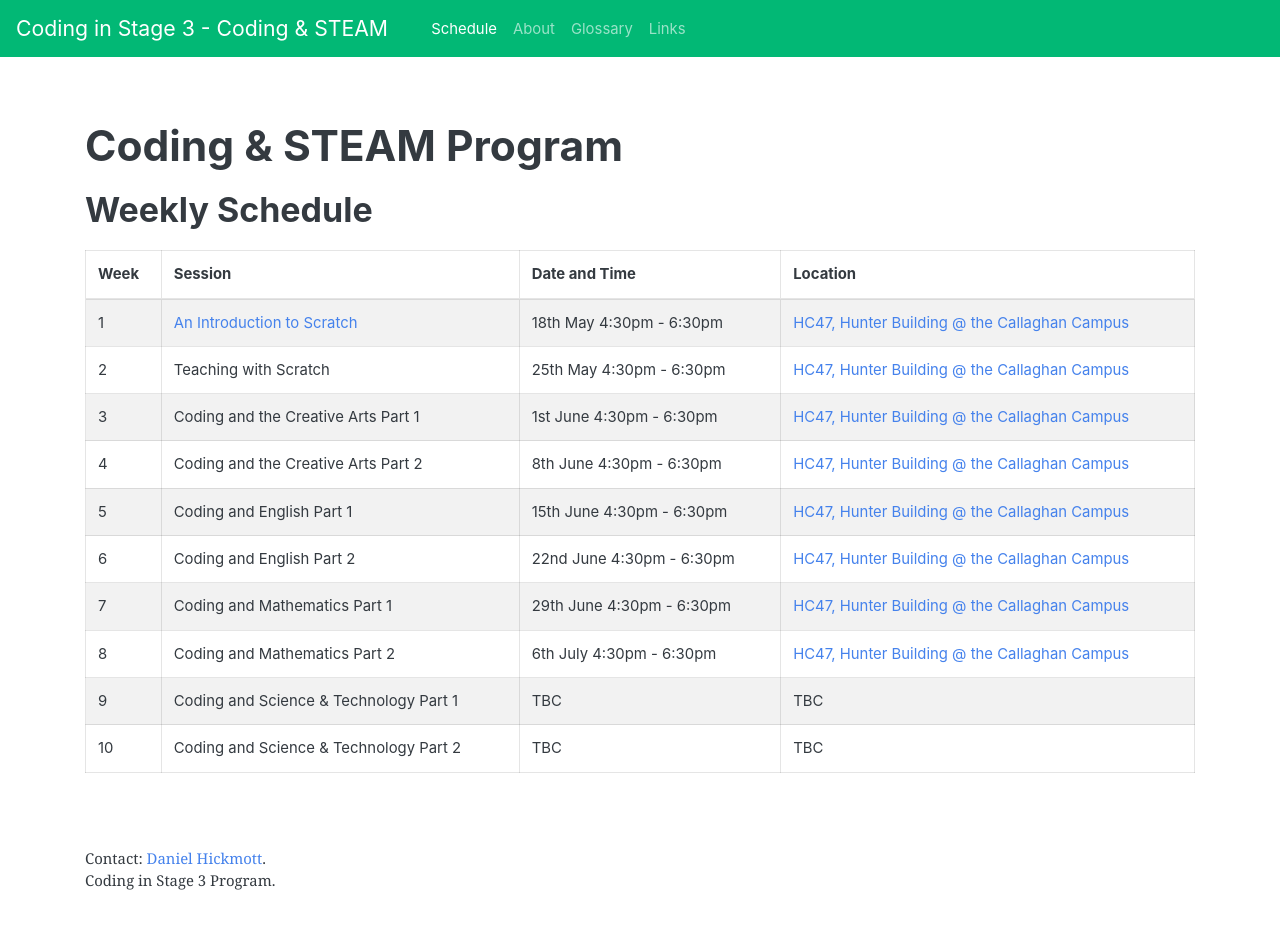
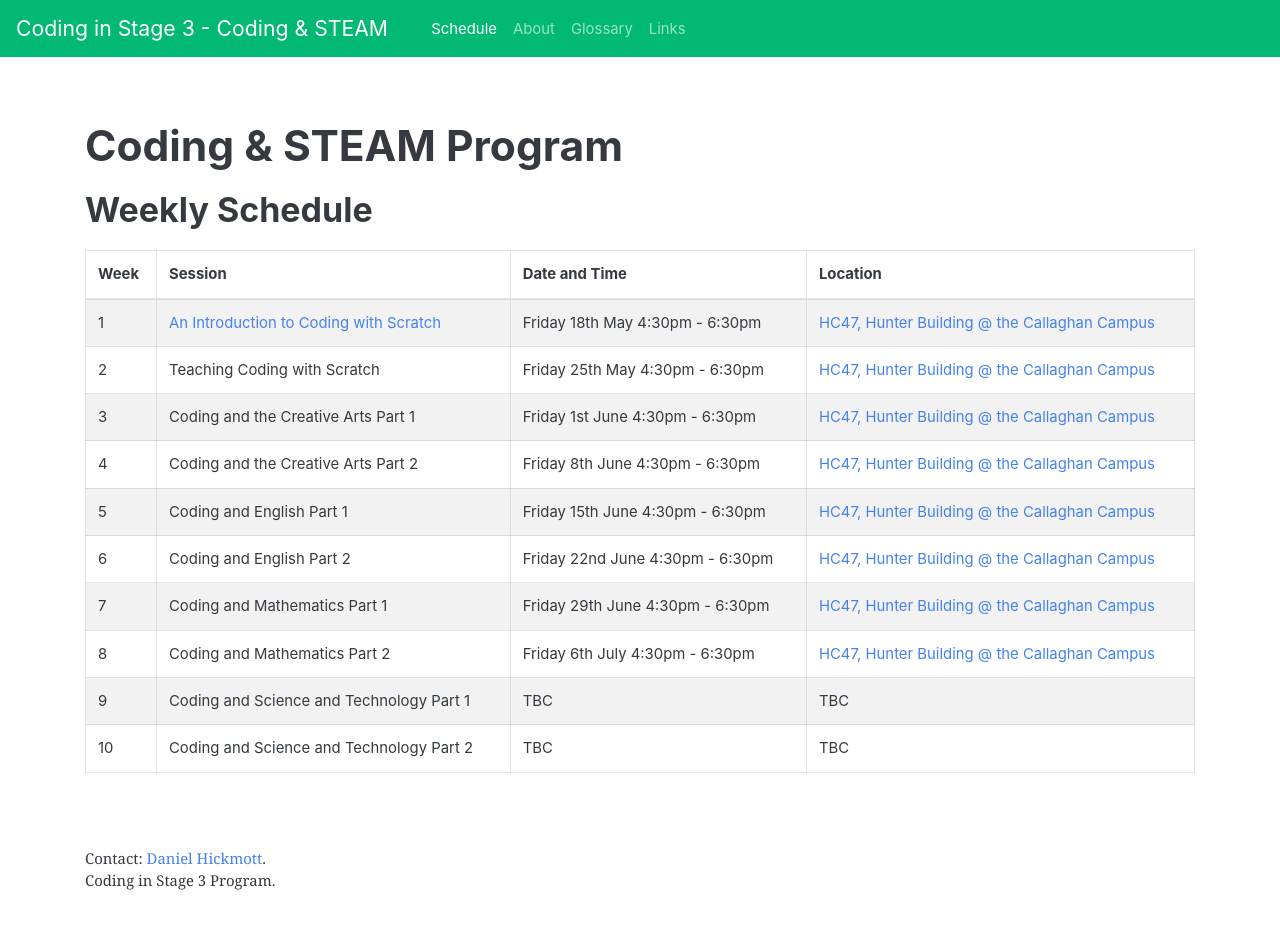
Before and after one commit to cs4s/2018, a Jekyll site: the page built from steam/index.md, in a window 1280 px wide and 966 px high. Shown: the top 929 px of the window. Built offline with Jekyll 4.4.1, drawn with Linux system fonts in a browser that asks for light colours.

Commit message:
Changes schedule to include day of week

```diff
--- a/steam/index.md
+++ b/steam/index.md
@@ -7,16 +7,16 @@ title: Coding in Stage 3 - ScratchMaths - Schedule
 
 ## Weekly Schedule
 
-Week  |  Session                        |  Date and Time              |  Location
--------|---------------------------------|-----------------------------|-----------------------------------------------------------------------------------------------------------
-1      |  [An Introduction to Scratch](week-1/)     |  18th May 4:30pm - 6:30pm   |  [HC47, Hunter Building @ the Callaghan Campus](https://studentvip.com.au/newcastle/newcastle/maps/103159)
-2      |  Teaching with Scratch          |  25th May 4:30pm - 6:30pm   |  [HC47, Hunter Building @ the Callaghan Campus](https://studentvip.com.au/newcastle/newcastle/maps/103159)
-3      |  Coding and the Creative Arts Part 1  |  1st June 4:30pm - 6:30pm   |  [HC47, Hunter Building @ the Callaghan Campus](https://studentvip.com.au/newcastle/newcastle/maps/103159)
-4      |  Coding and the Creative Arts Part 2  |  8th June 4:30pm - 6:30pm   |  [HC47, Hunter Building @ the Callaghan Campus](https://studentvip.com.au/newcastle/newcastle/maps/103159)
-5      |  Coding and English Part 1        |  15th June 4:30pm - 6:30pm  |  [HC47, Hunter Building @ the Callaghan Campus](https://studentvip.com.au/newcastle/newcastle/maps/103159)
-6      |  Coding and English Part 2        |  22nd June 4:30pm - 6:30pm  |  [HC47, Hunter Building @ the Callaghan Campus](https://studentvip.com.au/newcastle/newcastle/maps/103159)
-7      |  Coding and Mathematics Part 1        |  29th June 4:30pm - 6:30pm  |  [HC47, Hunter Building @ the Callaghan Campus](https://studentvip.com.au/newcastle/newcastle/maps/103159)
-8      |  Coding and Mathematics Part 2        |  6th July 4:30pm - 6:30pm   |  [HC47, Hunter Building @ the Callaghan Campus](https://studentvip.com.au/newcastle/newcastle/maps/103159)
-9      |  Coding and Science & Technology Part 1     |  TBC                        |  TBC
-10     |  Coding and Science & Technology Part 2     |  TBC                        |  TBC
+ Week  |  Session                                            |  Date and Time                     |  Location
+-------|-----------------------------------------------------|------------------------------------|-----------------------------------------------------------------------------------------------------------
+1      |  [An Introduction to Coding with Scratch](week-1/)  |  Friday 18th May 4:30pm - 6:30pm   |  [HC47, Hunter Building @ the Callaghan Campus](https://studentvip.com.au/newcastle/newcastle/maps/103159)
+2      |  Teaching Coding with Scratch                       |  Friday 25th May 4:30pm - 6:30pm   |  [HC47, Hunter Building @ the Callaghan Campus](https://studentvip.com.au/newcastle/newcastle/maps/103159)
+3      |  Coding and the Creative Arts Part 1                |  Friday 1st June 4:30pm - 6:30pm   |  [HC47, Hunter Building @ the Callaghan Campus](https://studentvip.com.au/newcastle/newcastle/maps/103159)
+4      |  Coding and the Creative Arts Part 2                |  Friday 8th June 4:30pm - 6:30pm   |  [HC47, Hunter Building @ the Callaghan Campus](https://studentvip.com.au/newcastle/newcastle/maps/103159)
+5      |  Coding and English Part 1                          |  Friday 15th June 4:30pm - 6:30pm  |  [HC47, Hunter Building @ the Callaghan Campus](https://studentvip.com.au/newcastle/newcastle/maps/103159)
+6      |  Coding and English Part 2                          |  Friday 22nd June 4:30pm - 6:30pm  |  [HC47, Hunter Building @ the Callaghan Campus](https://studentvip.com.au/newcastle/newcastle/maps/103159)
+7      |  Coding and Mathematics Part 1                      |  Friday 29th June 4:30pm - 6:30pm  |  [HC47, Hunter Building @ the Callaghan Campus](https://studentvip.com.au/newcastle/newcastle/maps/103159)
+8      |  Coding and Mathematics Part 2                      |  Friday 6th July 4:30pm - 6:30pm   |  [HC47, Hunter Building @ the Callaghan Campus](https://studentvip.com.au/newcastle/newcastle/maps/103159)
+9      |  Coding and Science and Technology Part 1           |  TBC                               |  TBC
+10     |  Coding and Science and Technology Part 2           |  TBC                               |  TBC
 {: .table .table-striped .table-bordered}
```
Also changed, not shown: maths/index.md (+12 -12 lines).
